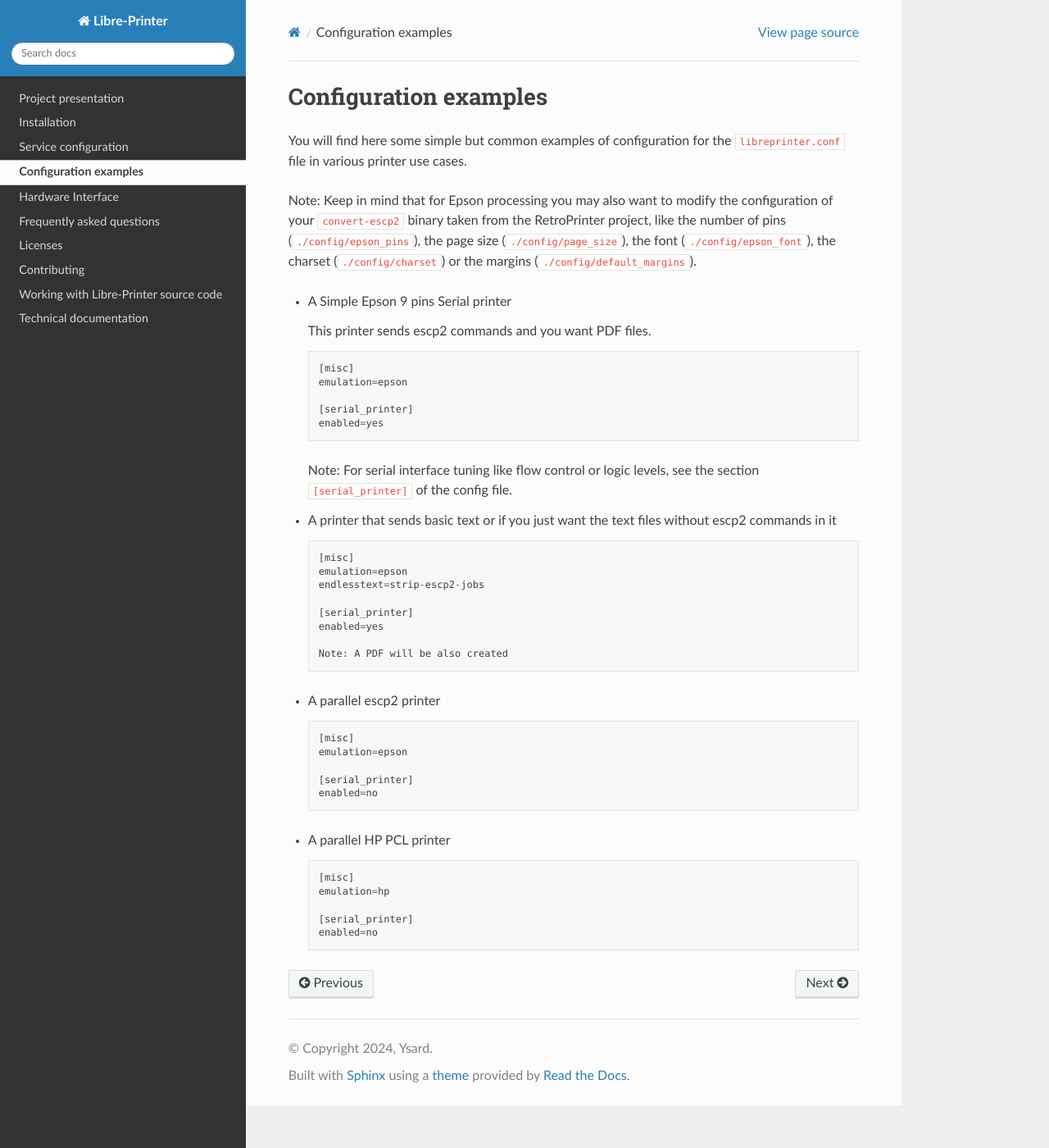
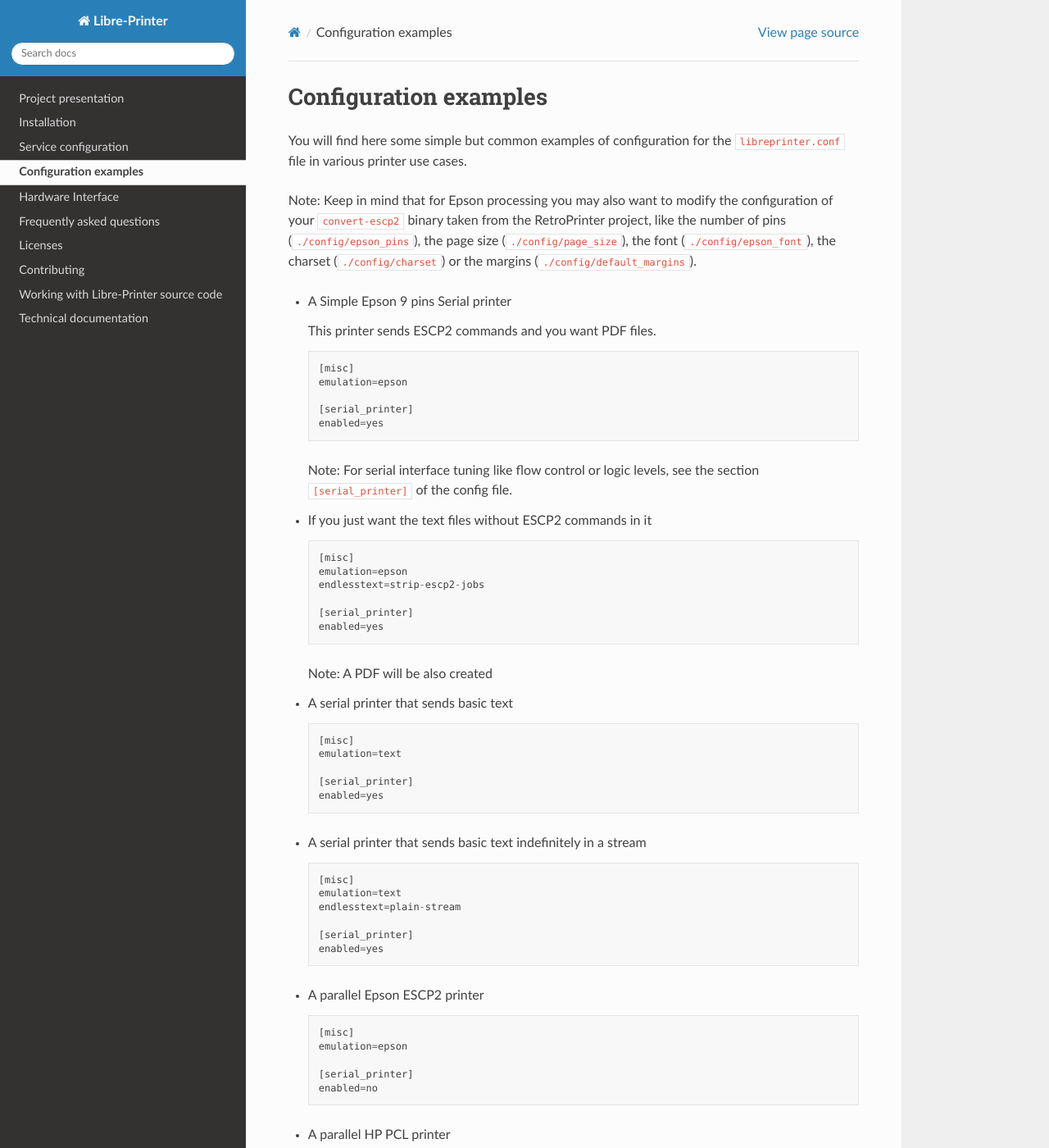
Before and after one commit to ysard/libre-printer, a Sphinx documentation site: the page built from doc/source/examples.rst, in a window 1280 px wide and 1400 px high. Shown: the whole window at 82% size. Built offline with Sphinx 7.4.7 and the Read the Docs theme 2.0.0, drawn with Linux system fonts in a browser that asks for light colours.

Commit message:
[doc] Add few config examples; fix typos

```diff
--- a/doc/source/examples.rst
+++ b/doc/source/examples.rst
@@ -15,7 +15,7 @@
 
 - A Simple Epson 9 pins Serial printer
 
-  This printer sends escp2 commands and you want PDF files.
+  This printer sends ESCP2 commands and you want PDF files.
 
   .. code-block::
 
@@ -29,8 +29,7 @@
   levels, see the section ``[serial_printer]`` of the config file.
 
 
-- A printer that sends basic text or if you just want the text files
-  without escp2 commands in it
+- If you just want the text files without ESCP2 commands in it
 
   .. code-block::
 
@@ -41,10 +40,33 @@
     [serial_printer]
     enabled=yes
 
-    Note: A PDF will be also created
+  Note: A PDF will be also created
 
 
-- A parallel escp2 printer
+- A serial printer that sends basic text
+
+  .. code-block::
+
+    [misc]
+    emulation=text
+
+    [serial_printer]
+    enabled=yes
+
+
+- A serial printer that sends basic text indefinitely in a stream
+
+  .. code-block::
+
+    [misc]
+    emulation=text
+    endlesstext=plain-stream
+
+    [serial_printer]
+    enabled=yes
+
+
+- A parallel Epson ESCP2 printer
 
   .. code-block::
 
```
